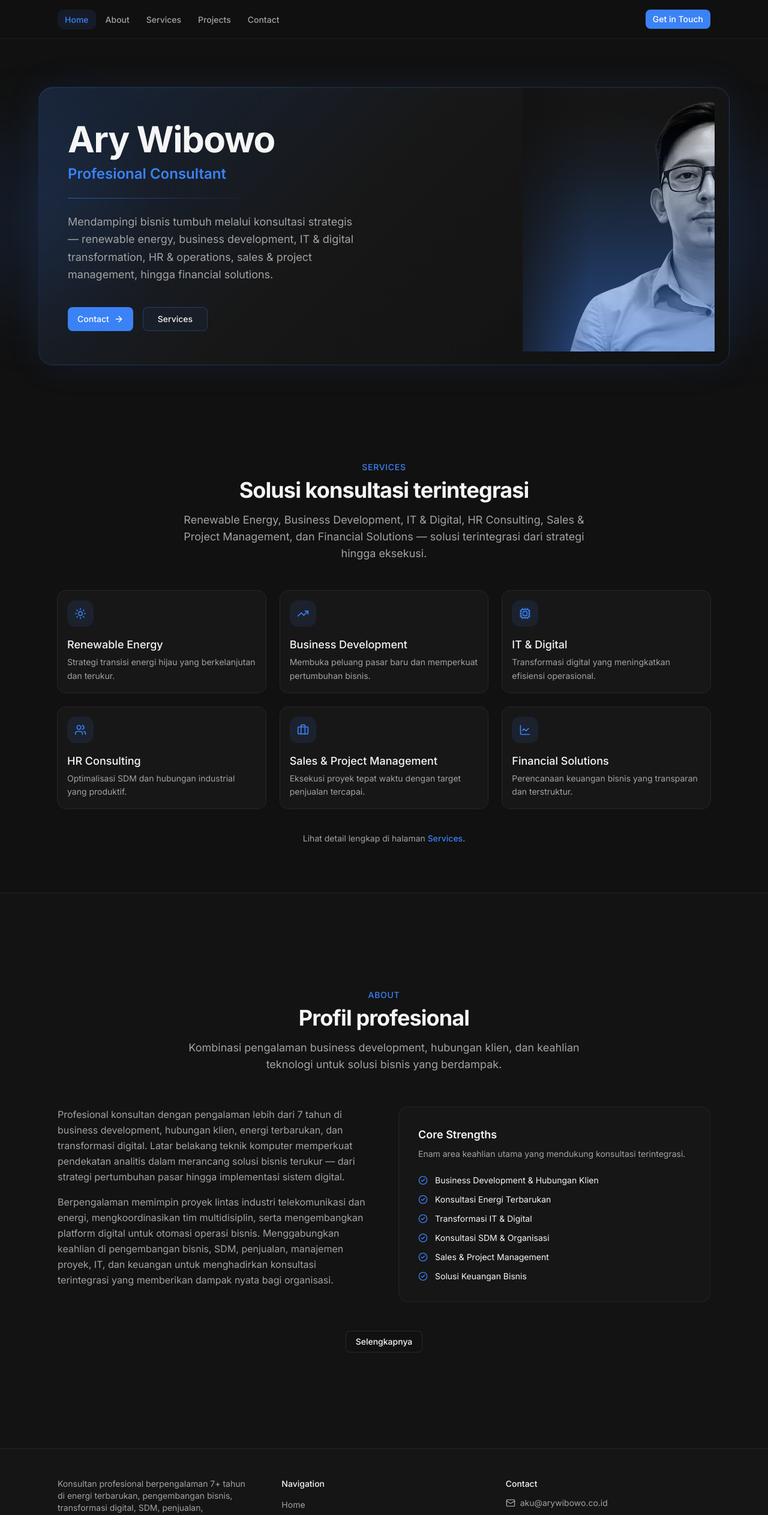
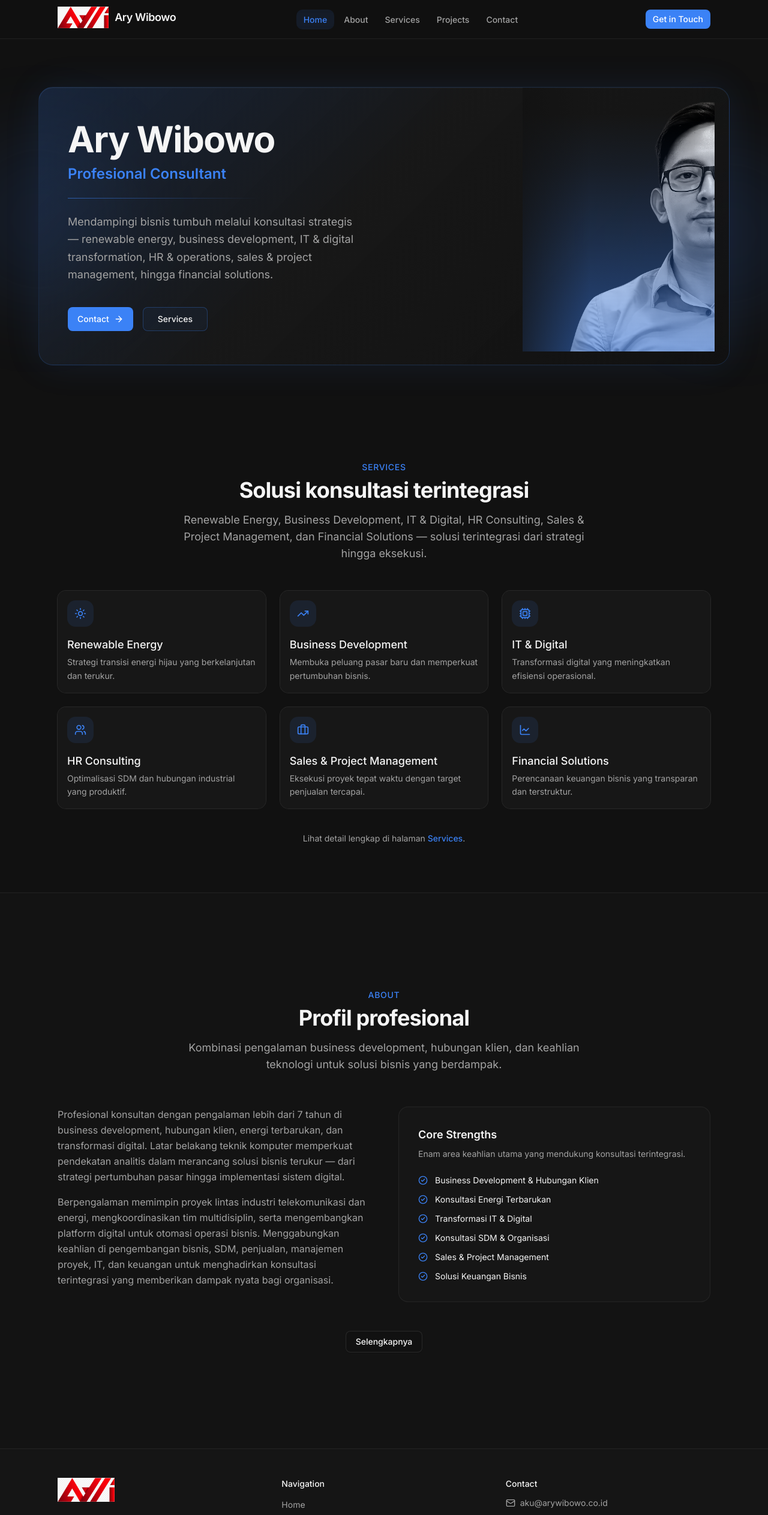
Before and after one commit to ImHeroesKiller/arywibowo-portfolio, a Next.js app: page / in a window 1280 px wide. Shown: the top 2526 px of the page at 60% size. Built offline with nearby package versions, Linux system fonts and the light colour scheme.

Commit message:
feat: use new transparent logo from public/logo/awi-logo-new.png

```diff
--- a/components/footer.tsx
+++ b/components/footer.tsx
@@ -1,6 +1,7 @@
 import Link from "next/link";
 import { Mail, MapPin } from "lucide-react";
 
+import Logo from "@/components/Logo";
 import { Separator } from "@/components/ui/separator";
 import { navLinks, siteConfig } from "@/lib/constants";
 
@@ -12,7 +13,8 @@ export function Footer() {
       <div className="mx-auto max-w-6xl px-4 py-12 sm:px-6 lg:px-8">
         <div className="grid gap-8 sm:grid-cols-2 lg:grid-cols-3">
           <div>
-            <p className="max-w-xs text-sm text-muted-foreground">
+            <Logo imageClassName="h-9 sm:h-10" />
+            <p className="mt-4 max-w-xs text-sm text-muted-foreground">
               {siteConfig.description}
             </p>
           </div>
--- a/components/navbar.tsx
+++ b/components/navbar.tsx
@@ -6,6 +6,7 @@ import { useEffect, useState } from "react";
 import { Menu, X } from "lucide-react";
 import { motion, AnimatePresence } from "framer-motion";
 
+import Logo from "@/components/Logo";
 import { Button } from "@/components/ui/button";
 import { navLinks } from "@/lib/constants";
 import { cn } from "@/lib/utils";
@@ -56,6 +57,8 @@ export function Navbar() {
   return (
     <header className="sticky top-0 z-50 border-b border-border/60 bg-background/80 backdrop-blur-md">
       <nav className="mx-auto flex h-14 max-w-6xl items-center justify-between px-4 sm:h-16 sm:px-6 lg:px-8">
+        <Logo showName />
+
         <ul className="hidden items-center gap-1 md:flex">
           {navLinks.map((link) => (
             <li key={link.href}>
@@ -74,7 +77,7 @@ export function Navbar() {
           ))}
         </ul>
 
-        <div className="ml-auto flex items-center gap-2">
+        <div className="flex items-center gap-2">
           <div className="hidden md:block">
             <Button render={<Link href="/contact" />} size="sm">
               Get in Touch
--- a/lib/constants.ts
+++ b/lib/constants.ts
@@ -10,7 +10,7 @@ import {
 
 export const siteConfig = {
   name: "Ary Wibowo",
-  logo: "/images/awi-logo.png",
+  logo: "/logo/awi-logo-new.png",
   title: "Profesional Consultant",
   headline: "Profesional Consultant",
   tagline:
```
